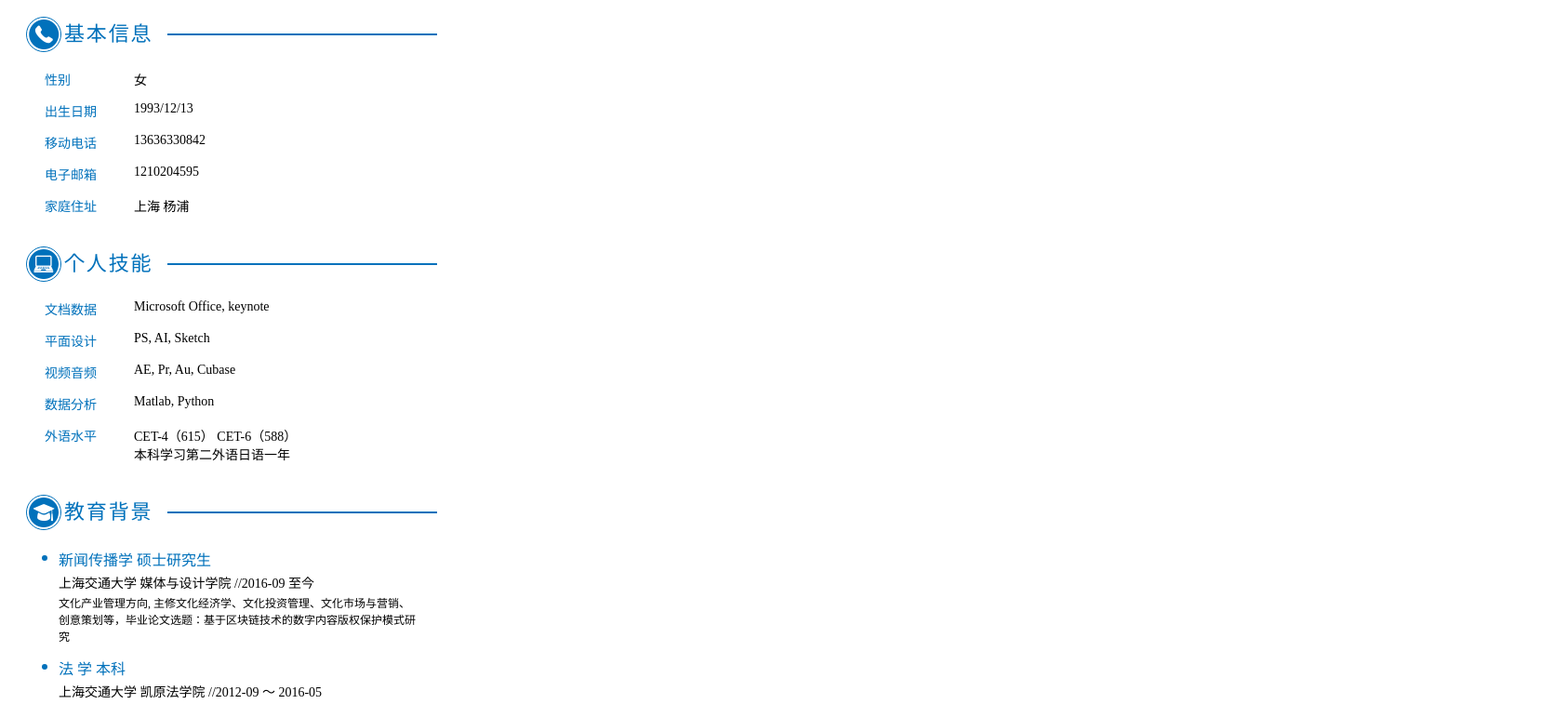
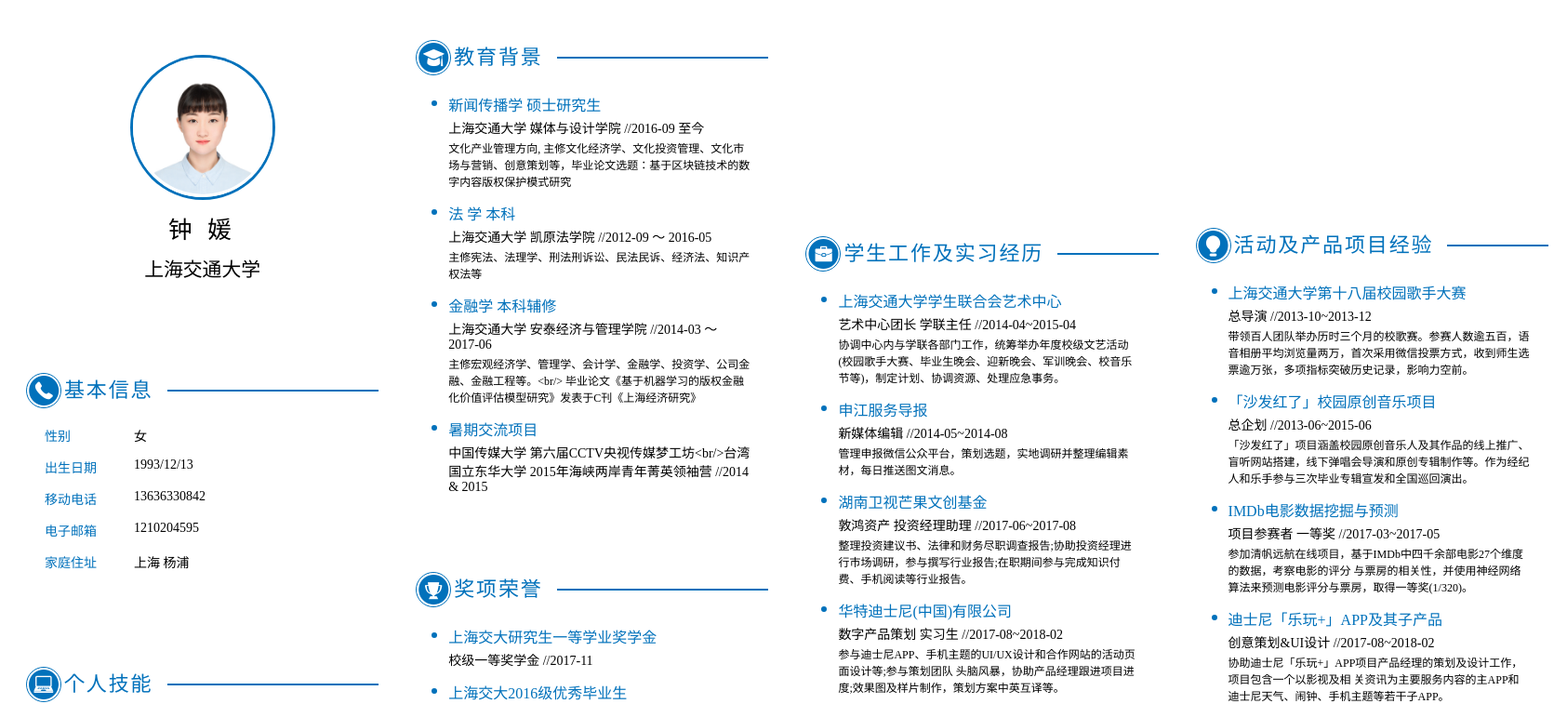
Before and after one commit to ZhongXiaoTuan/portfolio, a Vue app: page / in a window 1280 px wide. Shown: the top 757 px of the page at 93% size, 1685 px wide, since content can reach past the window. Built offline with nearby package versions, Linux system fonts and the light colour scheme.

Commit message:
full auto flex layout

```diff
--- a/src/components/HeadIcon.vue
+++ b/src/components/HeadIcon.vue
@@ -14,7 +14,7 @@
 
 <style lang="less" scoped>
 .head-icon {
-    width: 30%;
+    width: 100%;
     text-align: center;
     padding: 20px;
     .head-img {
--- a/src/components/Section.vue
+++ b/src/components/Section.vue
@@ -41,7 +41,7 @@
 <style lang="less" scoped>
 @color: #0171BB;
 .section {
-    width: 35%;
+    width: 100%;
     padding: 10px 20px;
     .header {
         display: flex;
--- a/src/pages/Home.vue
+++ b/src/pages/Home.vue
@@ -1,6 +1,6 @@
 <template>
-    <div>
-        <!-- <headicon /> -->
+    <div class="home-page">
+        <headicon />
         <info-section
             v-for="key in Object.keys(data)"
             :key="key"
@@ -38,5 +38,13 @@
 </script>
 
 <style>
-
+.home-page {
+    display: flex;
+    flex-direction: column;
+    flex-wrap: wrap;
+    width: 30%;
+    height: 1000px;
+    align-content: flex-start;
+    justify-content: space-around;
+}
 </style>
```
